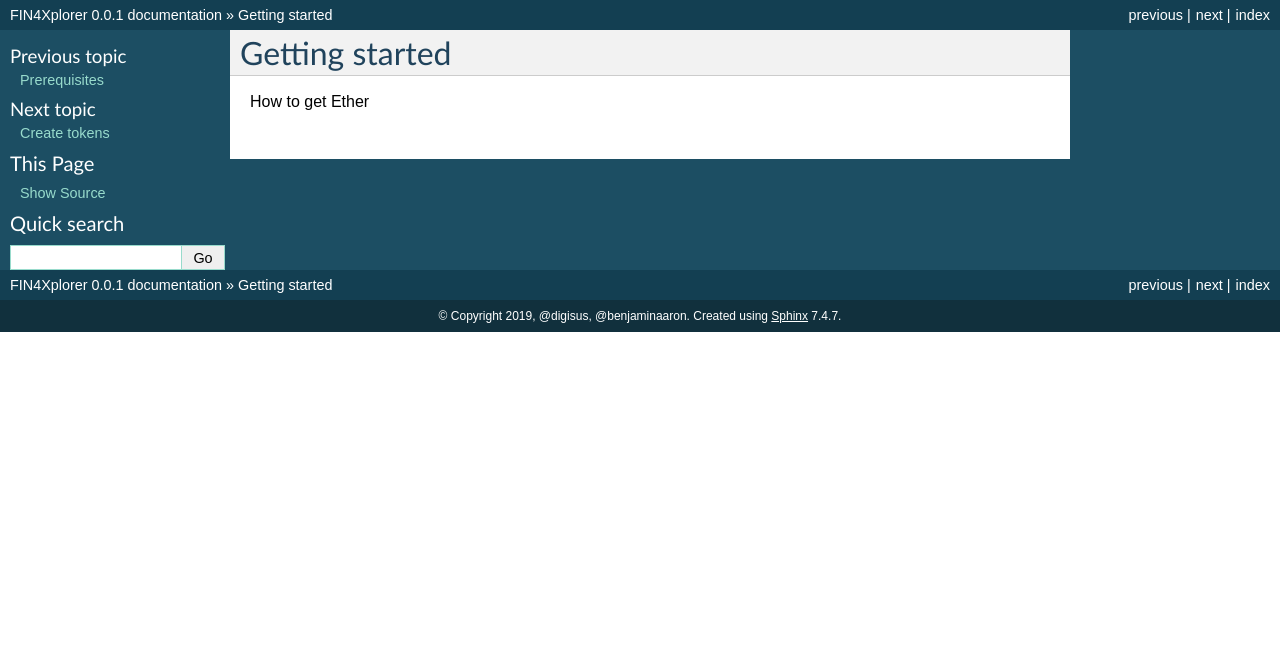
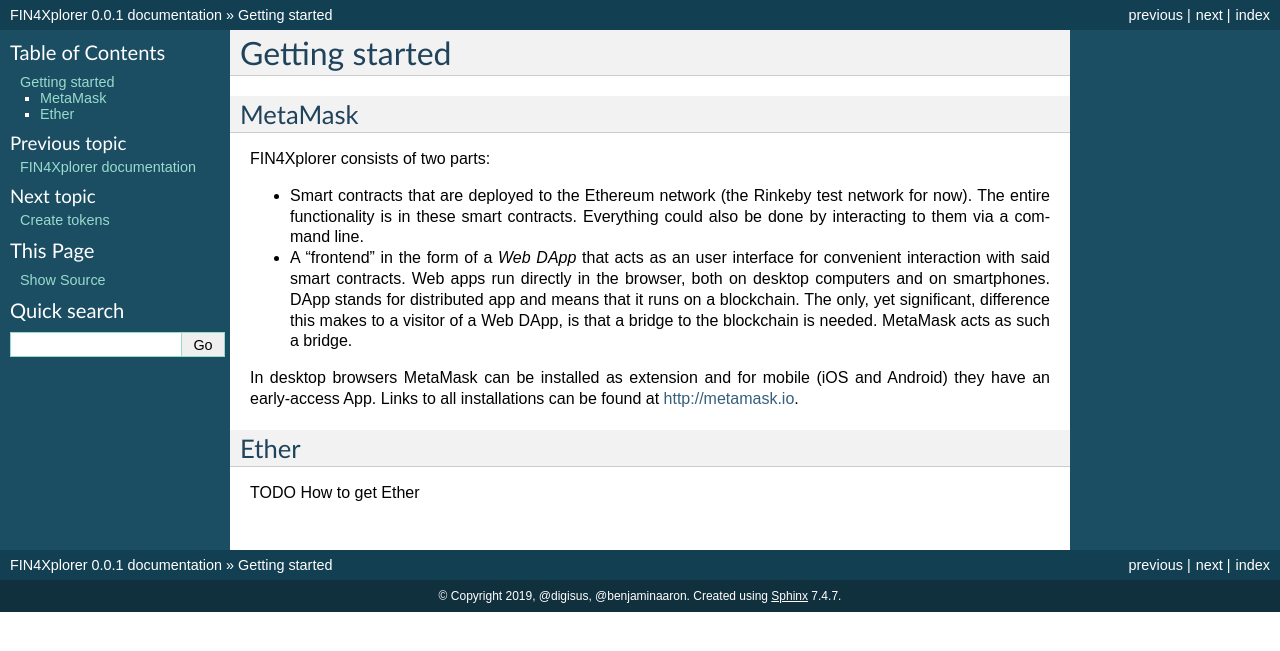
Before and after one commit to FuturICT2/FIN4Documentation, a Sphinx documentation site: the page built from docs/getting-started.rst, in a window 1280 px wide. Shown: the top 651 px of the page. Built offline with Sphinx 7.4.7, drawn with Linux system fonts in a browser that asks for light colours.

Commit message:
Delete prereqs and merge contents with getting-started

```diff
--- a/docs/getting-started.rst
+++ b/docs/getting-started.rst
@@ -1,4 +1,17 @@
 Getting started
 ===============
 
+MetaMask
+^^^^^^^^
+
+FIN4Xplorer consists of two parts:
+
+- Smart contracts that are deployed to the Ethereum network (the Rinkeby test network for now). The entire functionality is in these smart contracts. Everything could also be done by interacting to them via a command line.
+- A "frontend" in the form of a *Web DApp* that acts as an user interface for convenient interaction with said smart contracts. Web apps run directly in the browser, both on desktop computers and on smartphones. DApp stands for distributed app and means that it runs on a blockchain. The only, yet significant, difference this makes to a visitor of a Web DApp, is that a bridge to the blockchain is needed. MetaMask acts as such a bridge.
+
+In desktop browsers MetaMask can be installed as extension and for mobile (iOS and Android) they have an early-access App. Links to all installations can be found at http://metamask.io.
+
+Ether
+^^^^^
+TODO
 How to get Ether
--- a/docs/index.rst
+++ b/docs/index.rst
@@ -12,7 +12,6 @@ The basic idea is: anyone can create tokens and anyone can claim these tokens. O
 .. toctree::
    :maxdepth: 2
 
-   prerequisites.rst
    getting-started.rst
    create-tokens.rst
    claim-tokens.rst
```
Also changed, not shown: docs/prerequisites.rst (deleted, +0 -15 lines).
